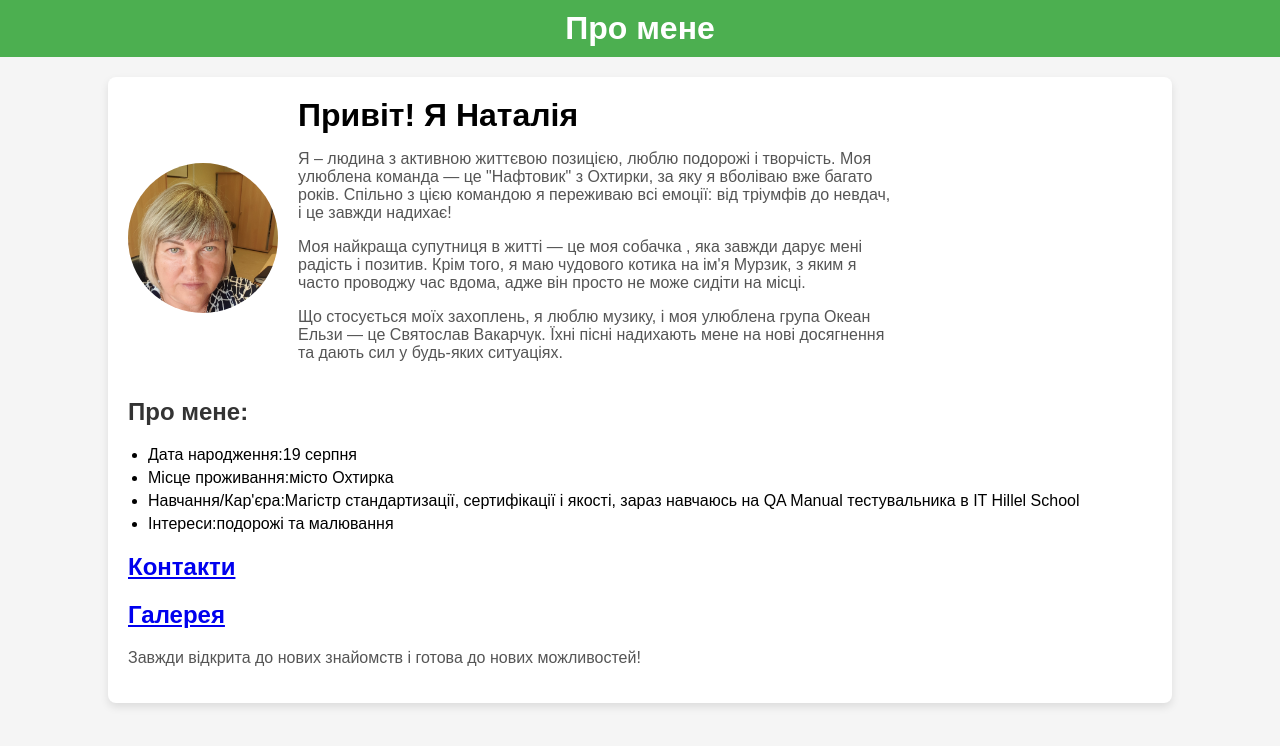
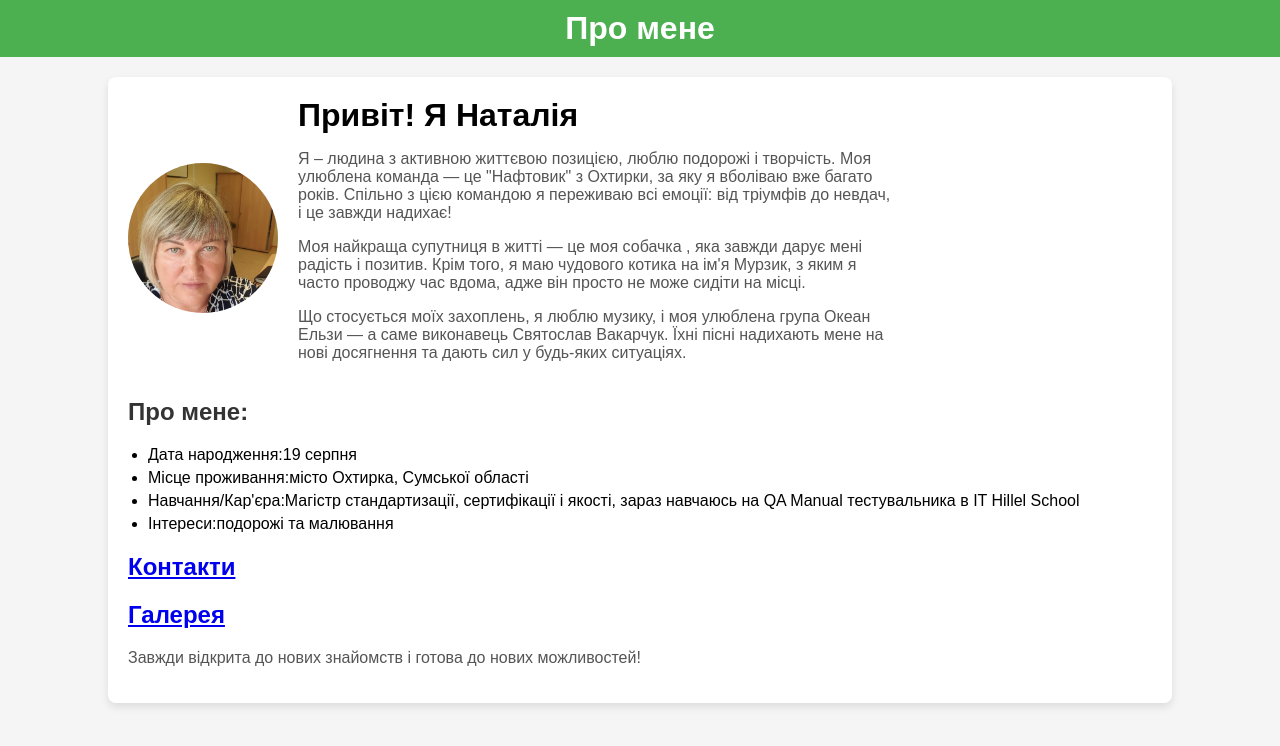
Before and after one commit to nklim62/HTML-page, a plain HTML site: page index.html in a window 1280 px wide. Drawn offline with Linux system fonts and the light colour scheme; files whose address does not match are found by name.

Commit message:
Update index.html

```diff
--- a/index.html
+++ b/index.html
@@ -78,7 +78,7 @@
                 <h1>Привіт! Я Наталія</h1>
                 <p>Я – людина з активною життєвою позицією, люблю подорожі і творчість. Моя улюблена команда — це "Нафтовик" з Охтирки, за яку я вболіваю вже багато років. Спільно з цією командою я переживаю всі емоції: від тріумфів до невдач, і це завжди надихає!</p>
                 <p>Моя найкраща супутниця в житті — це моя собачка , яка завжди дарує мені радість і позитив. Крім того, я маю чудового котика на ім'я Мурзик, з яким я часто проводжу час вдома, адже він просто не може сидіти на місці.</p>
-                <p>Що стосується моїх захоплень, я люблю музику, і моя улюблена група Океан Ельзи — це Святослав Вакарчук. Їхні пісні надихають мене на нові досягнення та дають сил у будь-яких ситуаціях.</p>
+                <p>Що стосується моїх захоплень, я люблю музику, і моя улюблена група Океан Ельзи — а саме виконавець Святослав Вакарчук. Їхні пісні надихають мене на нові досягнення та дають сил у будь-яких ситуаціях.</p>
             </div>
         </section>
 
@@ -86,7 +86,7 @@
             <h2 class="section-title">Про мене:</h2>
             <ul class="list">
                 <li>Дата народження:19 серпня</li>
-                <li>Місце проживання:місто Охтирка</li>
+                <li>Місце проживання:місто Охтирка, Сумської області</li>
                 <li>Навчання/Кар'єра:Магістр стандартизації, сертифікації і якості, зараз навчаюсь на QA Manual тестувальника в IT Hillel School</li>
                 <li>Інтереси:подорожі та малювання</li>
             </ul>
```
